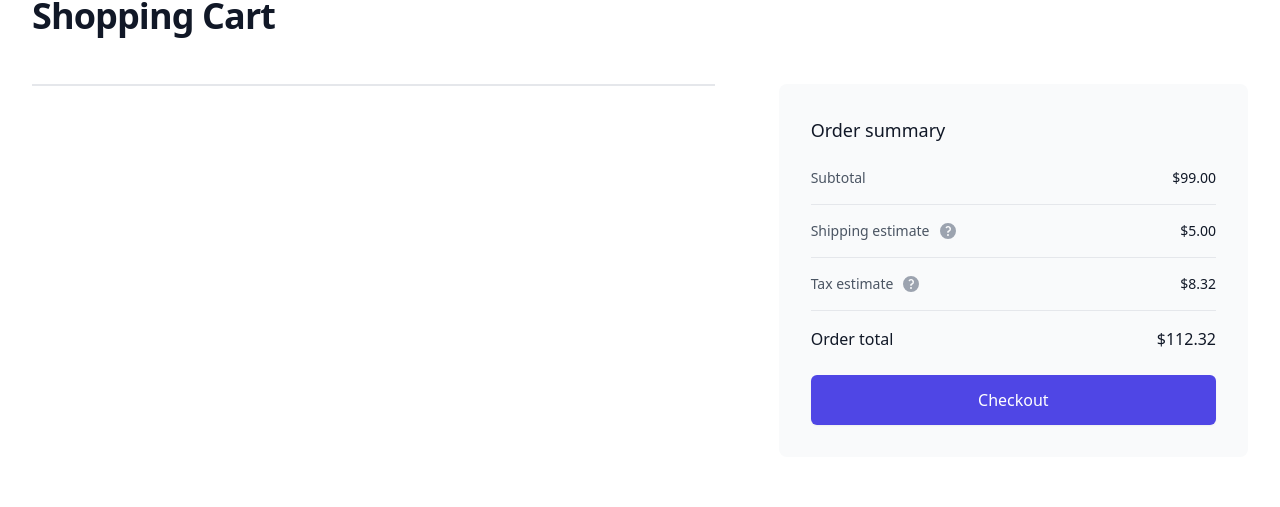
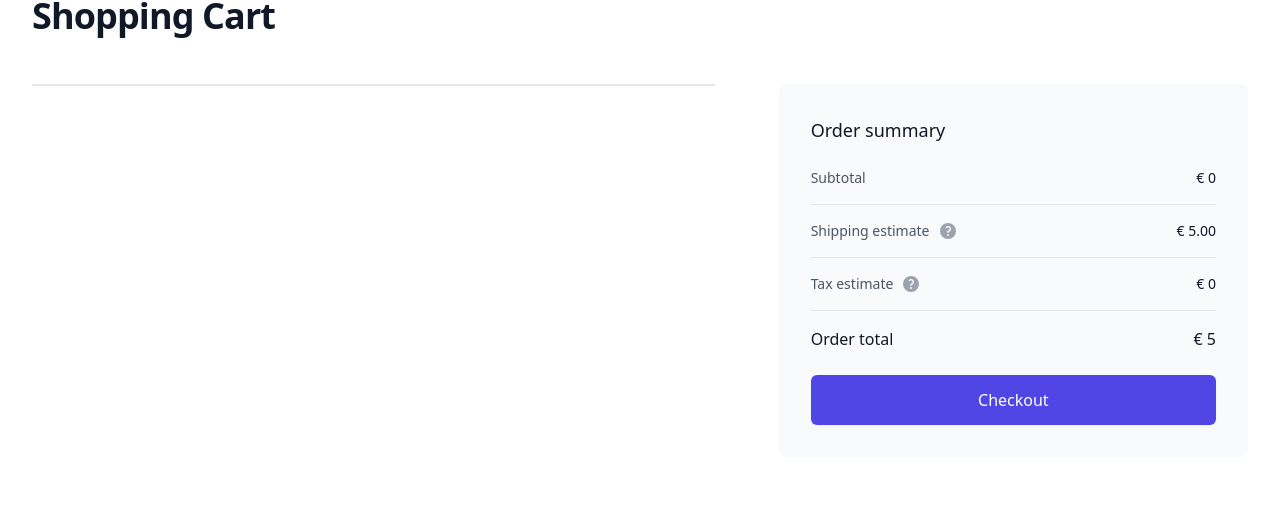
Before and after one commit to adjioev/ecwid-shop-ts, a Vue app: page /cart in a window 1280 px wide. Shown: the part 132-639 px from the top of the page. Built offline with nearby package versions, Linux system fonts and the light colour scheme.

Commit message:
fixing order summmary

```diff
--- a/src/components/Cart/CartComponent.vue
+++ b/src/components/Cart/CartComponent.vue
@@ -12,7 +12,7 @@
                     :key="product.id"
                     :to="{ name: 'ProductDetail', params: { id: product.id } }"
                 >
-                <img :src="product.url" :alt="product.imageAlt" class="h-24 w-24 rounded-md object-cover object-center sm:h-48 sm:w-48" />
+                <img :src="product.url" alt="Missing Image" class="h-24 w-24 rounded-md object-cover object-center sm:h-48 sm:w-48" />
                 </router-link>
               </div>
 
@@ -52,56 +52,13 @@
                     </div>
                   </div>
                 </div>
-
-                <p class="mt-4 flex space-x-2 text-sm text-gray-700">
-                  <CheckIcon v-if="product.inStock" class="h-5 w-5 flex-shrink-0 text-green-500" aria-hidden="true" />
-                  <ClockIcon v-else class="h-5 w-5 flex-shrink-0 text-gray-300" aria-hidden="true" />
-                  <span>{{ product.inStock ? 'In stock' : `Ships in ${product.leadTime}` }}</span>
-                </p>
               </div>
             </li>
           </ul>
         </section>
 
         <!-- Order summary -->
-        <section aria-labelledby="summary-heading" class="mt-16 rounded-lg bg-gray-50 px-4 py-6 sm:p-6 lg:col-span-5 lg:mt-0 lg:p-8">
-          <h2 id="summary-heading" class="text-lg font-medium text-gray-900">Order summary</h2>
-
-          <dl class="mt-6 space-y-4">
-            <div class="flex items-center justify-between">
-              <dt class="text-sm text-gray-600">Subtotal</dt>
-              <dd class="text-sm font-medium text-gray-900">$99.00</dd>
-            </div>
-            <div class="flex items-center justify-between border-t border-gray-200 pt-4">
-              <dt class="flex items-center text-sm text-gray-600">
-                <span>Shipping estimate</span>
-                <a href="#" class="ml-2 flex-shrink-0 text-gray-400 hover:text-gray-500">
-                  <span class="sr-only">Learn more about how shipping is calculated</span>
-                  <QuestionMarkCircleIcon class="h-5 w-5" aria-hidden="true" />
-                </a>
-              </dt>
-              <dd class="text-sm font-medium text-gray-900">$5.00</dd>
-            </div>
-            <div class="flex items-center justify-between border-t border-gray-200 pt-4">
-              <dt class="flex text-sm text-gray-600">
-                <span>Tax estimate</span>
-                <a href="#" class="ml-2 flex-shrink-0 text-gray-400 hover:text-gray-500">
-                  <span class="sr-only">Learn more about how tax is calculated</span>
-                  <QuestionMarkCircleIcon class="h-5 w-5" aria-hidden="true" />
-                </a>
-              </dt>
-              <dd class="text-sm font-medium text-gray-900">$8.32</dd>
-            </div>
-            <div class="flex items-center justify-between border-t border-gray-200 pt-4">
-              <dt class="text-base font-medium text-gray-900">Order total</dt>
-              <dd class="text-base font-medium text-gray-900">$112.32</dd>
-            </div>
-          </dl>
-
-          <div class="mt-6">
-            <button type="submit" class="w-full rounded-md border border-transparent bg-indigo-600 px-4 py-3 text-base font-medium text-white shadow-sm hover:bg-indigo-700 focus:outline-none focus:ring-2 focus:ring-indigo-500 focus:ring-offset-2 focus:ring-offset-gray-50">Checkout</button>
-          </div>
-        </section>
+        <OrderSummary />
       </form>
     </div>
   </div>
@@ -109,8 +66,9 @@
 
 <script setup lang="ts">
 import { PropType } from 'vue';
-import { CheckIcon, ClockIcon, QuestionMarkCircleIcon, XMarkIcon } from '@heroicons/vue/20/solid'
+import { XMarkIcon } from '@heroicons/vue/20/solid'
 import {CartItem } from "@/types/CartItem.ts";
+import OrderSummary from "@/components/Cart/OrderSummary.vue";
 
 const props = defineProps({
   items: {
@@ -120,46 +78,10 @@ const props = defineProps({
 });
 
 const emit = defineEmits<{
-  (e: 'remove-from-cart', product: CartItem): void
+  (e: 'remove-from-cart', itemId: string): void
 }>()
 
 const removeItem = (itemId) => {
   emit('remove-from-cart', itemId)
 }
-
-const products = [
-  {
-    id: 1,
-    name: 'Basic Tee',
-    href: '#',
-    price: '$32.00',
-    color: 'Sienna',
-    inStock: true,
-    size: 'Large',
-    imageSrc: 'https://tailwindui.com/img/ecommerce-images/shopping-cart-page-01-product-01.jpg',
-    imageAlt: "Front of men's Basic Tee in sien na.",
-  },
-  {
-    id: 2,
-    name: 'Basic Tee',
-    href: '#',
-    price: '$32.00',
-    color: 'Black',
-    inStock: false,
-    leadTime: '3–4 weeks',
-    size: 'Large',
-    imageSrc: 'https://tailwindui.com/img/ecommerce-images/shopping-cart-page-01-product-02.jpg',
-    imageAlt: "Front of men's Basic Tee in black.",
-  },
-  {
-    id: 3,
-    name: 'Nomad Tumbler',
-    href: '#',
-    price: '$35.00',
-    color: 'White',
-    inStock: true,
-    imageSrc: 'https://tailwindui.com/img/ecommerce-images/shopping-cart-page-01-product-03.jpg',
-    imageAlt: 'Insulated bottle with white base and black snap lid.',
-  },
-]
 </script>
--- /dev/null
+++ b/src/components/Cart/OrderSummary.vue
@@ -0,0 +1,20 @@
+<script setup lang="ts">
+import OrderSummaryComponent from "@/components/Cart/OrderSummaryComponent.vue";
+import {useCartStore} from "@/stores/cart.ts";
+
+const cartStore = useCartStore();
+</script>
+
+<template>
+<OrderSummaryComponent
+    currencySign="€"
+    :subTotal="cartStore.cartTotal"
+    :shipping="cartStore.shippingEstimate"
+    :tax="cartStore.taxEstimate"
+    :total="cartStore.totalWithTaxAndShipping"
+/>
+</template>
+
+<style scoped>
+
+</style>
--- /dev/null
+++ b/src/components/Cart/OrderSummaryComponent.vue
@@ -0,0 +1,71 @@
+<script setup lang="ts">
+import {QuestionMarkCircleIcon} from "@heroicons/vue/20/solid";
+
+const props = defineProps({
+  currencySign: {
+    type: String,
+    required: true,
+  },
+  subTotal: {
+    type: String,
+    required: true,
+  },
+  shipping: {
+    type: String,
+    required: true,
+  },
+  tax: {
+    type: String,
+    required: true,
+  },
+  total: {
+    type: String,
+    required: true,
+  },
+});
+</script>
+
+<template>
+  <section aria-labelledby="summary-heading" class="mt-16 rounded-lg bg-gray-50 px-4 py-6 sm:p-6 lg:col-span-5 lg:mt-0 lg:p-8">
+    <h2 id="summary-heading" class="text-lg font-medium text-gray-900">Order summary</h2>
+
+    <dl class="mt-6 space-y-4">
+      <div class="flex items-center justify-between">
+        <dt class="text-sm text-gray-600">Subtotal</dt>
+        <dd class="text-sm font-medium text-gray-900">{{currencySign}} {{ subTotal }}</dd>
+      </div>
+      <div class="flex items-center justify-between border-t border-gray-200 pt-4">
+        <dt class="flex items-center text-sm text-gray-600">
+          <span>Shipping estimate</span>
+          <a href="#" class="ml-2 flex-shrink-0 text-gray-400 hover:text-gray-500">
+            <span class="sr-only">Learn more about how shipping is calculated</span>
+            <QuestionMarkCircleIcon class="h-5 w-5" aria-hidden="true" />
+          </a>
+        </dt>
+        <dd class="text-sm font-medium text-gray-900">{{currencySign}} {{shipping}}</dd>
+      </div>
+      <div class="flex items-center justify-between border-t border-gray-200 pt-4">
+        <dt class="flex text-sm text-gray-600">
+          <span>Tax estimate</span>
+          <a href="#" class="ml-2 flex-shrink-0 text-gray-400 hover:text-gray-500">
+            <span class="sr-only">Learn more about how tax is calculated</span>
+            <QuestionMarkCircleIcon class="h-5 w-5" aria-hidden="true" />
+          </a>
+        </dt>
+        <dd class="text-sm font-medium text-gray-900">{{ currencySign}} {{tax}}</dd>
+      </div>
+      <div class="flex items-center justify-between border-t border-gray-200 pt-4">
+        <dt class="text-base font-medium text-gray-900">Order total</dt>
+        <dd class="text-base font-medium text-gray-900">{{ currencySign}} {{ total }}</dd>
+      </div>
+    </dl>
+
+    <div class="mt-6">
+      <button type="submit" class="w-full rounded-md border border-transparent bg-indigo-600 px-4 py-3 text-base font-medium text-white shadow-sm hover:bg-indigo-700 focus:outline-none focus:ring-2 focus:ring-indigo-500 focus:ring-offset-2 focus:ring-offset-gray-50">Checkout</button>
+    </div>
+  </section>
+</template>
+
+<style scoped>
+
+</style>
--- a/src/components/Footer/FooterComponent.vue
+++ b/src/components/Footer/FooterComponent.vue
@@ -17,7 +17,7 @@
   </footer>
 </template>
 
-<script setup>
+<script setup lang="ts">
 import { defineComponent, h } from 'vue'
 
 const navigation = {
--- a/src/components/Product/Product.vue
+++ b/src/components/Product/Product.vue
@@ -3,6 +3,7 @@ import { ref, onMounted } from 'vue';
 import { fetchProductById } from '@/api/useEcwidApi.ts';
 import ProductComponent from "@/components/Product/ProductComponent.vue";
 import { useCartStore } from '@/stores/cart'
+import {CartItem } from "@/types/CartItem.ts";
 
 const cartStore = useCartStore()
 const productData = ref(null);
--- a/src/components/Product/ProductComponent.vue
+++ b/src/components/Product/ProductComponent.vue
@@ -171,12 +171,8 @@
 </template>
 
 <script setup lang="ts">
-import {ref} from "vue";
+import {PropType, ref} from "vue";
 import {RadioGroup, RadioGroupOption} from "@headlessui/vue";
-import {
-  CurrencyDollarIcon,
-  GlobeAmericasIcon,
-} from "@heroicons/vue/24/outline";
 import { Product } from '@/types/ProductInterfaces';
 import {CartItem} from "@/types/CartItem.ts";
 
@@ -268,18 +264,6 @@ const product = {
     "Machine wash cold with similar colors",
   ],
 };
-const policies = [
-  {
-    name: "International delivery",
-    icon: GlobeAmericasIcon,
-    description: "Get your order in 2 years",
-  },
-  {
-    name: "Loyalty rewards",
-    icon: CurrencyDollarIcon,
-    description: "Don't look at other tees",
-  },
-];
 
 const selectedColor = ref(product.colors[0]);
 const selectedSize = ref(product.sizes[2]);
--- a/src/components/ProductGrid/ProductGridComponent.vue
+++ b/src/components/ProductGrid/ProductGridComponent.vue
@@ -24,7 +24,7 @@
   </div>
 </template>
 
-<script setup>
+<script setup lang="ts">
 const props = defineProps({
   products: {
     type: Object,
--- a/src/stores/cart.ts
+++ b/src/stores/cart.ts
@@ -1,13 +1,17 @@
 import { defineStore } from 'pinia'
-import { CartItem } from '@/types/cart'
+import { CartItem } from '@/types/CartItem.ts'
+
+//TODO: those are fake numbers, just fpr a demo
+const SHIPPING_PRICE = 5.00;
+const TAX_RATE = 0.20;
 
 export const useCartStore = defineStore('cart', {
     state: () => ({
-        items: [] as CartItem[] // Use CartItem[] for the items array
+        items: [] as CartItem[]
     }),
     actions: {
         addToCart(item: CartItem) {
-            const existingItem = this.items.find(i => i.id === item.id)
+            const existingItem = this.items.find((i: CartItem) => i.id === item.id)
             if (existingItem) {
                 existingItem.quantity += item.quantity
             } else {
@@ -18,7 +22,7 @@ export const useCartStore = defineStore('cart', {
             this.items = this.items.filter(item => item.id !== itemId)
         },
         updateQuantity(itemId: string, quantity: number) {
-            const item = this.items.find(i => i.id === itemId)
+            const item = this.items.find((i: CartItem) => i.id === itemId)
             if (item) {
                 item.quantity = quantity
             }
@@ -29,10 +33,21 @@ export const useCartStore = defineStore('cart', {
     },
     getters: {
         cartTotal(): number {
-            return this.items.reduce((total, item) => total + item.price * item.quantity, 0)
+            return parseFloat(
+                this.items.reduce((total: number, item: CartItem) => total + item.price * item.quantity, 0).toFixed(2)
+            );
         },
         cartItemCount(): number {
-            return this.items.reduce((count, item) => count + item.quantity, 0)
+            return this.items.reduce((count: number, item: CartItem) => count + item.quantity, 0)
+        },
+        taxEstimate(): number {
+            return parseFloat((this.cartTotal * TAX_RATE).toFixed(2));
+        },
+        shippingEstimate(): string {
+            return SHIPPING_PRICE.toFixed(2); // Shipping is displayed as "5.00"
+        },
+        totalWithTaxAndShipping(): number {
+            return parseFloat((this.cartTotal + this.taxEstimate + SHIPPING_PRICE).toFixed(2));
         }
     },
     persist: {
--- a/src/types/ProductInterfaces.ts
+++ b/src/types/ProductInterfaces.ts
@@ -1,9 +1,10 @@
 export interface Product {
-    id: number;
+    id: string;
     name: string;
     price: number;
     defaultDisplayedPriceFormatted: string;
     description: string;
     thumbnailUrl: string;
     galleryImages: string[];
+    inStock: boolean;
 }
```
